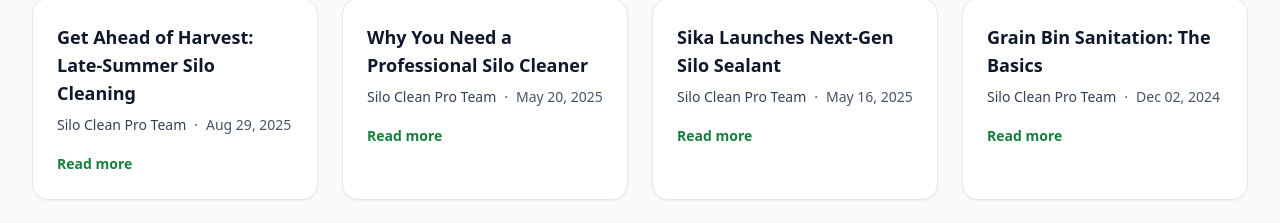
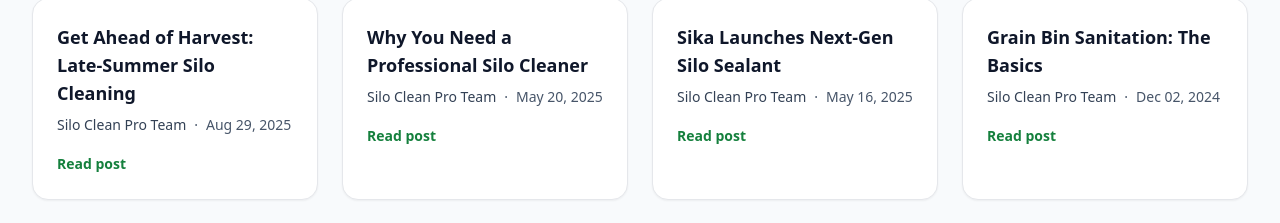
Before and after one commit to adamyorkgreene/Silo-Clean-Pro-New, a React (Vite) app: page / in a window 1280 px wide. Shown: the part 1695-1918 px from the top of the page. Built offline with nearby package versions, Linux system fonts and the light colour scheme; the HTML template or start-up script is replaced by a standard one.

Commit message:
Home.jsx blog articles fix

```diff
--- a/src/pages/Home.jsx
+++ b/src/pages/Home.jsx
@@ -243,7 +243,7 @@
                 <time dateTime={p.date}>{new Date(p.date).toLocaleDateString("en-US", { year: "numeric", month: "short", day: "2-digit" })}</time>
               </p>
               <div className="mt-4">
-                <NavLink to={`/blog/${p.slug}`} className="text-sm font-semibold text-green-700 hover:underline">Read more</NavLink>
+                <NavLink to={`/blog/${p.slug}`} className="text-sm font-semibold text-green-700 hover:underline">Read post</NavLink>
               </div>
             </article>
           ))}
```
